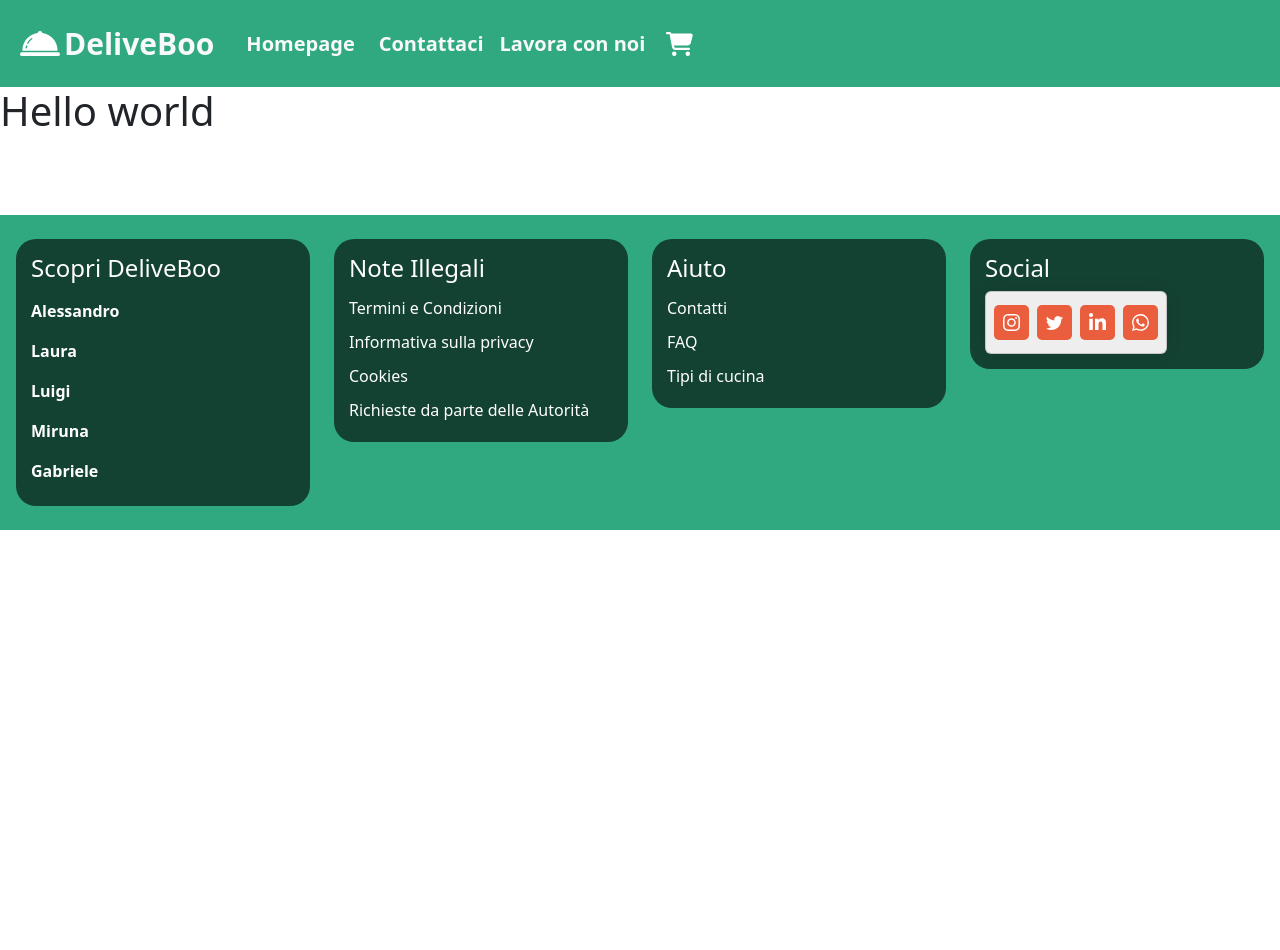
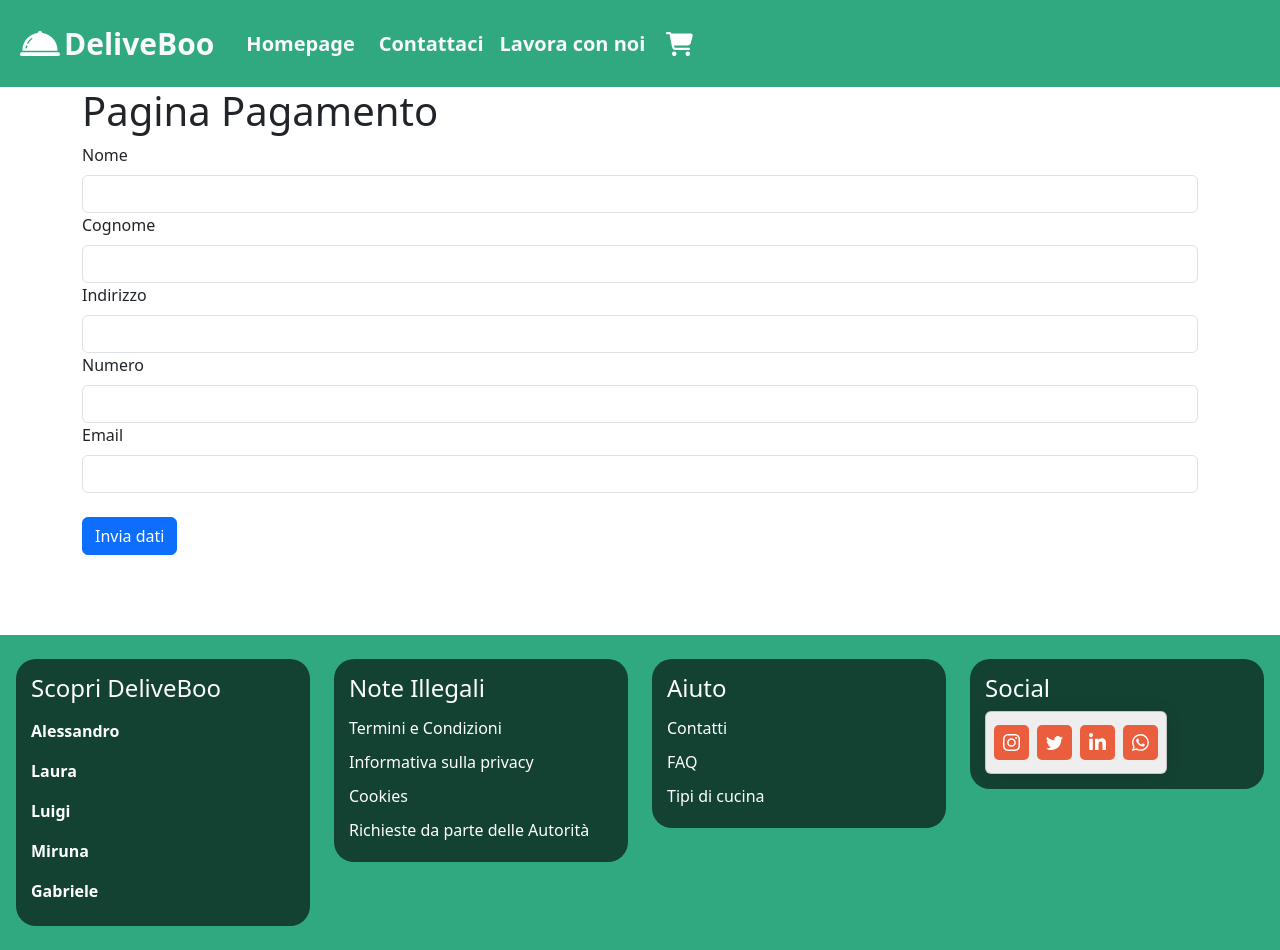
Before and after one commit to gabrielediemmanuele/deliveboo-frontend, a Vue app: page /checkout in a window 1280 px wide. Before the commit the page ends 800 px from the top, so only its background shows below. Built offline with nearby package versions, Linux system fonts and the light colour scheme.

Commit message:
feat: add checkoutPage axios/template/data

```diff
--- a/src/components/pages/CheckoutPage.vue
+++ b/src/components/pages/CheckoutPage.vue
@@ -1,21 +1,90 @@
 <script>
-// import MyComponent from "./components/MyComponent. vue!";
+import axios from "axios";
 
 export default {
   data() {
-   return {
-     title: "Hello world"
-   }
- }
+    return {
+      title: "Pagina Pagamento",
 
- // components: {
- //   MyComponent,
- // },
+    //   oggetto che si riempie all'inserimento dei dati
+      formData: {
+        guest_name: "",
+        guest_surname: "",
+        guest_address: "",
+        guest_phone: "",
+        guest_mail:'',
+        total: 0,
+      },
+    };
+  },
+
+  methods: {
+    submitForm() {
+        // chiamata axios che manda i dati al back-end
+      axios
+        .post("http://localhost:8000/api/orders", this.formData)
+        .then((response) => {
+          console.log("Dati inviati con successo:", response.data);
+        })
+    },
+  },
 };
 </script>
 
 <template>
-   <h1>{{ title }}</h1>
+  <div class="container">
+    <h1>{{ title }}</h1>
+
+    <form @submit.prevent="submitForm">
+      <label for="name" class="form-label">Nome</label>
+      <input
+        v-model="formData.guest_name"
+        type="text"
+        name="name"
+        id="name"
+        class="form-control"
+      />
+
+      <label for="surname" class="form-label">Cognome</label>
+      <input
+        v-model="formData.guest_surname"
+        type="text"
+        name="surname"
+        id="surname"
+        class="form-control"
+      />
+
+      <label for="address" class="form-label">Indirizzo</label>
+      <input
+        v-model="formData.guest_address"
+        type="text"
+        name="address"
+        id="address"
+        class="form-control"
+      />
+
+      <label for="phone" class="form-label">Numero</label>
+      <input
+        v-model="formData.guest_phone"
+        type="text"
+        name="phone"
+        id="phone"
+        class="form-control"
+      />
+
+      <label for="email" class="form-label">Email</label>
+      <input
+        v-model="formData.guest_mail"
+        type="email"
+        name="email"
+        id="email"
+        class="form-control"
+      />
+
+
+      <button type="submit" class="btn btn-primary mt-4">Invia dati</button>
+    </form>
+  </div>
 </template>
 
 <style lang="scss" scoped></style>
```
